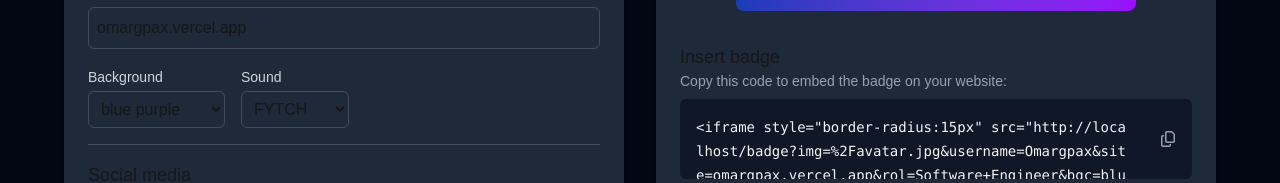
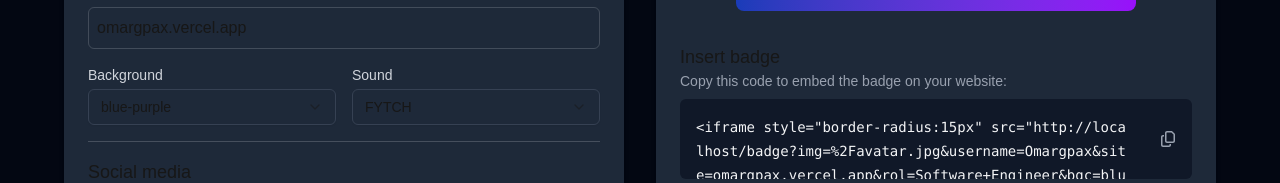
Before and after one commit to omargpax/creator-badge, a Next.js app: page / in a window 1280 px wide. Shown: the part 415-598 px from the top of the page. Built offline with nearby package versions, Linux system fonts and the light colour scheme.

Commit message:
fix:badgeForm-palete

```diff
--- a/app/page.jsx
+++ b/app/page.jsx
@@ -6,6 +6,14 @@
 import { FaGithub, FaLinkedinIn, FaYoutube, FaInstagram, FaTwitch, FaTiktok, FaArrowAltCircleRight, FaMusic } from "react-icons/fa";
 import { GRADIENTS } from '@/data/gradients';
 import { FaXTwitter, FaRegCopy } from "react-icons/fa6";
+import {
+  Select,
+  SelectContent,
+  SelectItem,
+  SelectTrigger,
+  SelectValue,
+} from "@/components/ui/select"
+
 
 const PreviewBadge = ({ badgeData }) => {
   const [isPlaying, setIsPlaying] = useState(false); // for music bg
@@ -94,9 +102,9 @@
         <InputField label="Role" name="rol" value={badgeData.rol} onChange={handleInputChange} />
       </div>
       <InputField label="Website" name="site" value={badgeData.site} onChange={handleInputChange} placeholder="ejemplo.com" />
-      <div className="inline-flex gap-4">
+      <div className="grid grid-rows-1 grid-cols-2 gap-4 w-full">
         <SelectField label="Background" name="bgc" value={badgeData.bgc} onChange={handleInputChange} options={Object.keys(GRADIENTS)} />
-        <SelectField label="Sound" name="sound" value={badgeData.sound} onChange={handleInputChange} options={['CH1LLS','DMONS', 'FYTCH', 'MXTRON', 'SUPXR']} />
+        <SelectField label="Sound" name="sound" value={badgeData.sound} onChange={handleInputChange} options={['CH1LLS', 'DMONS', 'FYTCH', 'MXTRON', 'SUPXR']} />
       </div>
       <SocialMediaFields badgeData={badgeData} handleInputChange={handleInputChange} />
     </div>
@@ -112,7 +120,7 @@
       name={name}
       value={value}
       onChange={onChange}
-      className="w-full p-2 border border-gray-300/20 rounded-md"
+      className="w-full p-2 border border-gray-300/20 rounded-md focus:outline-0 focus:bg-black/20"
       placeholder={placeholder}
     />
   </div>
@@ -122,16 +130,18 @@
 const SelectField = ({ label, name, value, onChange, options }) => (
   <div>
     <label className="block text-sm font-medium text-gray-300 mb-1">{label}</label>
-    <select
-      name={name}
-      value={value}
-      onChange={onChange}
-      className="w-full p-2 border border-gray-300/20 rounded-md"
-    >
-      {options.map((option) => (
-        <option key={option} value={option}>{option.replace('-', ' ')}</option>
-      ))}
-    </select>
+    <Select onValueChange={(value) => onChange({ target: { name, value } })}>
+      <SelectTrigger className="w-full cursor-pointer hover:bg-gray-900/50 data-[state=open]:bg-gray-900 transition-colors border-gray-700">
+        <SelectValue placeholder={value} />
+      </SelectTrigger>
+      <SelectContent className="bg-gray-900 border-2 border-gray-700 rounded-md">
+        {options.map((option) => (
+          <SelectItem key={option} value={option} className="cursor-pointer hover:bg-white/10">
+            {option.replace('-', ' ')}
+          </SelectItem>
+        ))}
+      </SelectContent>
+    </Select>
   </div>
 );
 
@@ -163,7 +173,7 @@
                 name={name}
                 value={badgeData[name]}
                 onChange={handleInputChange}
-                className="flex-1 min-w-0 block w-full px-3 py-2 rounded-none rounded-r-md border border-gray-300/20"
+                className="flex-1 min-w-0 block w-full px-3 py-2 rounded-none rounded-r-md border border-gray-300/20 focus:outline-0 focus:bg-black/20"
                 placeholder="username"
               />
             </div>
--- /dev/null
+++ b/components/ui/select.jsx
@@ -0,0 +1,164 @@
+"use client"
+
+import * as React from "react"
+import * as SelectPrimitive from "@radix-ui/react-select"
+import { CheckIcon, ChevronDownIcon, ChevronUpIcon } from "lucide-react"
+
+import { cn } from "@/lib/utils"
+
+function Select({
+    ...props
+}) {
+    return <SelectPrimitive.Root data-slot="select" {...props} />;
+}
+
+function SelectGroup({
+    ...props
+}) {
+    return <SelectPrimitive.Group data-slot="select-group" {...props} />;
+}
+
+function SelectValue({
+    ...props
+}) {
+    return <SelectPrimitive.Value data-slot="select-value" {...props} />;
+}
+
+function SelectTrigger({
+    className,
+    children,
+    ...props
+}) {
+    return (
+        <SelectPrimitive.Trigger
+            data-slot="select-trigger"
+            className={cn(
+                "border-input data-[placeholder]:text-muted-foreground [&_svg:not([class*='text-'])]:text-muted-foreground aria-invalid:ring-destructive/20 dark:aria-invalid:ring-destructive/40 aria-invalid:border-destructive flex h-9 w-fit items-center justify-between gap-2 rounded-md border bg-transparent px-3 py-2 text-sm whitespace-nowrap shadow-xs transition-[color,box-shadow] outline-none disabled:cursor-not-allowed disabled:opacity-50 *:data-[slot=select-value]:line-clamp-1 *:data-[slot=select-value]:flex *:data-[slot=select-value]:items-center *:data-[slot=select-value]:gap-2 [&_svg]:pointer-events-none [&_svg]:shrink-0 [&_svg:not([class*='size-'])]:size-4",
+                className
+            )}
+            {...props}>
+            {children}
+            <SelectPrimitive.Icon asChild>
+                <ChevronDownIcon className="size-4 opacity-50" />
+            </SelectPrimitive.Icon>
+        </SelectPrimitive.Trigger>
+    );
+}
+
+function SelectContent({
+    className,
+    children,
+    position = "popper",
+    ...props
+}) {
+    return (
+        <SelectPrimitive.Portal>
+            <SelectPrimitive.Content
+                data-slot="select-content"
+                className={cn(
+                    "bg-popover text-popover-foreground data-[state=open]:animate-in data-[state=closed]:animate-out data-[state=closed]:fade-out-0 data-[state=open]:fade-in-0 data-[state=closed]:zoom-out-95 data-[state=open]:zoom-in-95 data-[side=bottom]:slide-in-from-top-2 data-[side=left]:slide-in-from-right-2 data-[side=right]:slide-in-from-left-2 data-[side=top]:slide-in-from-bottom-2 relative z-50 max-h-96 min-w-[8rem] overflow-hidden rounded-md border shadow-md",
+                    position === "popper" &&
+                    "data-[side=bottom]:translate-y-1 data-[side=left]:-translate-x-1 data-[side=right]:translate-x-1 data-[side=top]:-translate-y-1",
+                    className
+                )}
+                position={position}
+                {...props}>
+                <SelectScrollUpButton />
+                <SelectPrimitive.Viewport
+                    className={cn("p-1", position === "popper" &&
+                        "h-[var(--radix-select-trigger-height)] w-full min-w-[var(--radix-select-trigger-width)] scroll-my-1")}>
+                    {children}
+                </SelectPrimitive.Viewport>
+                <SelectScrollDownButton />
+            </SelectPrimitive.Content>
+        </SelectPrimitive.Portal>
+    );
+}
+
+function SelectLabel({
+    className,
+    ...props
+}) {
+    return (
+        <SelectPrimitive.Label
+            data-slot="select-label"
+            className={cn("px-2 py-1.5 text-sm font-medium", className)}
+            {...props} />
+    );
+}
+
+function SelectItem({
+    className,
+    children,
+    ...props
+}) {
+    return (
+        <SelectPrimitive.Item
+            data-slot="select-item"
+            className={cn(
+                "focus:bg-accent focus:text-accent-foreground [&_svg:not([class*='text-'])]:text-muted-foreground relative flex w-full cursor-default items-center gap-2 rounded-sm py-1.5 pr-8 pl-2 text-sm outline-hidden select-none data-[disabled]:pointer-events-none data-[disabled]:opacity-50 [&_svg]:pointer-events-none [&_svg]:shrink-0 [&_svg:not([class*='size-'])]:size-4 *:[span]:last:flex *:[span]:last:items-center *:[span]:last:gap-2",
+                className
+            )}
+            {...props}>
+            <span className="absolute right-2 flex size-3.5 items-center justify-center">
+                <SelectPrimitive.ItemIndicator>
+                    <CheckIcon className="size-4" />
+                </SelectPrimitive.ItemIndicator>
+            </span>
+            <SelectPrimitive.ItemText>{children}</SelectPrimitive.ItemText>
+        </SelectPrimitive.Item>
+    );
+}
+
+function SelectSeparator({
+    className,
+    ...props
+}) {
+    return (
+        <SelectPrimitive.Separator
+            data-slot="select-separator"
+            className={cn("bg-border pointer-events-none -mx-1 my-1 h-px", className)}
+            {...props} />
+    );
+}
+
+function SelectScrollUpButton({
+    className,
+    ...props
+}) {
+    return (
+        <SelectPrimitive.ScrollUpButton
+            data-slot="select-scroll-up-button"
+            className={cn("flex cursor-default items-center justify-center py-1", className)}
+            {...props}>
+            <ChevronUpIcon className="size-4" />
+        </SelectPrimitive.ScrollUpButton>
+    );
+}
+
+function SelectScrollDownButton({
+    className,
+    ...props
+}) {
+    return (
+        <SelectPrimitive.ScrollDownButton
+            data-slot="select-scroll-down-button"
+            className={cn("flex cursor-default items-center justify-center py-1", className)}
+            {...props}>
+            <ChevronDownIcon className="size-4" />
+        </SelectPrimitive.ScrollDownButton>
+    );
+}
+
+export {
+    Select,
+    SelectContent,
+    SelectGroup,
+    SelectItem,
+    SelectLabel,
+    SelectScrollDownButton,
+    SelectScrollUpButton,
+    SelectSeparator,
+    SelectTrigger,
+    SelectValue,
+}
--- /dev/null
+++ b/lib/utils.js
@@ -0,0 +1,6 @@
+import { clsx } from "clsx";
+import { twMerge } from "tailwind-merge"
+
+export function cn(...inputs) {
+  return twMerge(clsx(inputs));
+}
--- a/package.json
+++ b/package.json
@@ -9,12 +9,16 @@
     "lint": "next lint"
   },
   "dependencies": {
+    "@radix-ui/react-select": "^2.1.7",
     "@vercel/analytics": "^1.5.0",
     "@vercel/speed-insights": "^1.2.0",
+    "clsx": "^2.1.1",
+    "lucide-react": "^0.487.0",
     "next": "15.2.4",
     "react": "^19.0.0",
     "react-dom": "^19.0.0",
-    "react-icons": "^5.5.0"
+    "react-icons": "^5.5.0",
+    "tailwind-merge": "^3.2.0"
   },
   "devDependencies": {
     "@eslint/eslintrc": "^3",
```
Also changed, not shown: 1 other file (tests, documents, lock files or other folders).
